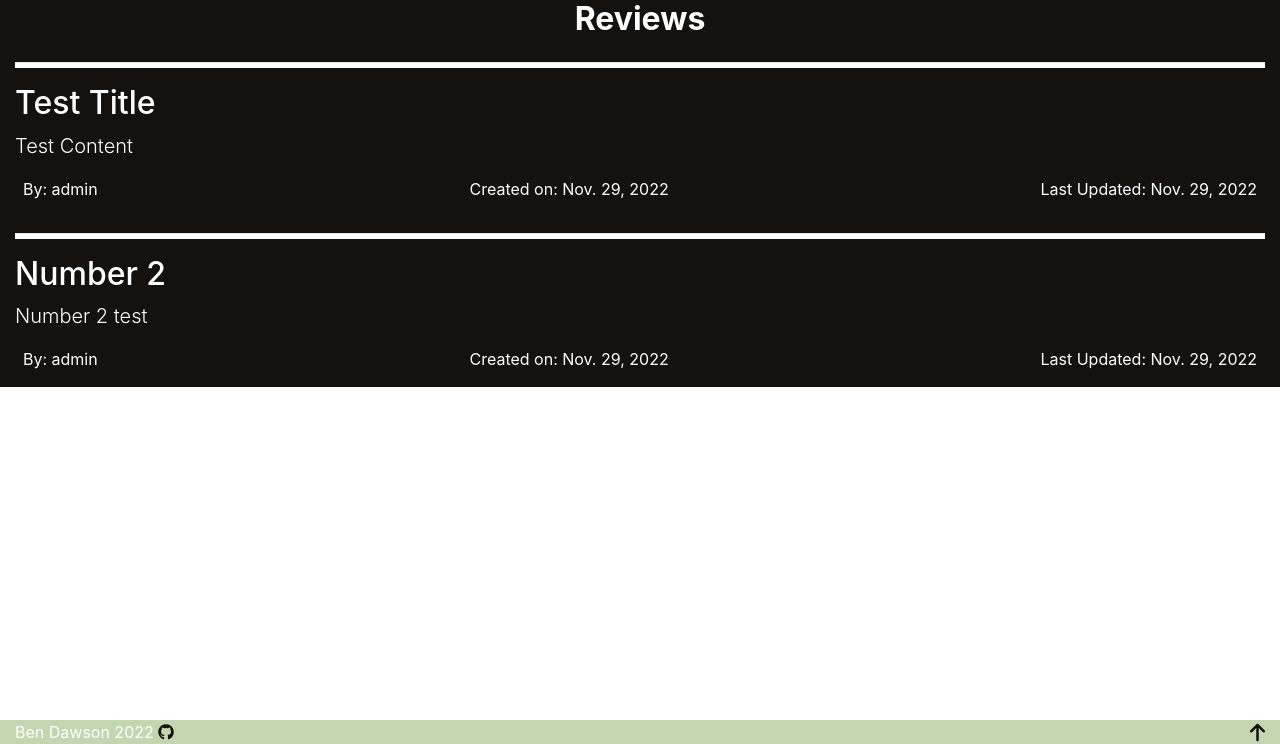
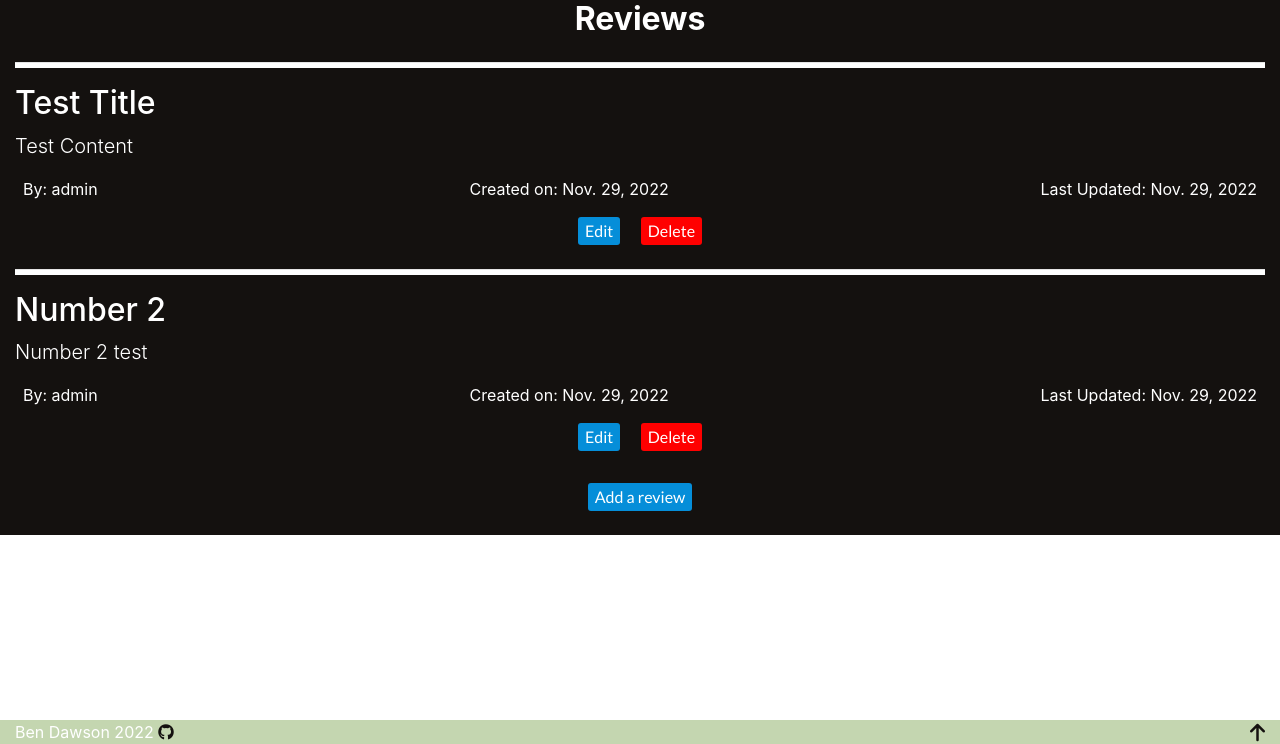
Before and after one commit to BenD2525/the_rescuers_p5, a Django app: page /reviews in a window 1280 px wide. Shown: the part 56-800 px from the top of the page. Run offline with Django 4.2, Linux system fonts and the light colour scheme; data comes from the database, SQL or seed files in the repository; both versions use the stored data as it was after the commit; some libraries are stand-ins or nearby versions.

Commit message:
Add views for editing and deleting reviews, add button for 'add a review' and add delete_review and edit_review templates

```diff
--- /dev/null
+++ b/home/templates/home/delete_review.html
@@ -0,0 +1,6 @@
+{% extends "base.html" %}
+{% load static %}
+
+{% block content %}
+<h1>Delete</h1>
+{% endblock %}
--- /dev/null
+++ b/home/templates/home/edit_review.html
@@ -0,0 +1,6 @@
+{% extends "base.html" %}
+{% load static %}
+
+{% block content %}
+<h1>Edit</h1>
+{% endblock %}
--- a/home/templates/home/index.html
+++ b/home/templates/home/index.html
@@ -76,7 +76,7 @@
                 <br>
                 Feel free to add your own review if you have bought something and your furry friend loves it!
             </p>
-            <a href="{% url 'reviews' %}">
+            <a href="{% url 'home:reviews' %}">
                 <button class="positive-button-lg">Reviews</button>
             </a>
         </div>
--- a/home/templates/home/reviews.html
+++ b/home/templates/home/reviews.html
@@ -19,16 +19,22 @@
                 <p>Created on: {{ review.created }}</p>
                 <p>Last Updated: {{ review.updated }}</p>
             </div>
-            {% if user.is_authenticated %}
+            <!-- Add user authentication if -->
             <div class="text-center">
-            <a href="" class="mx-2">
-                <button class="positive-button mb-2">Edit</button></a>
-            <a href="" class="mx-2 mb-2">
-                <button class="negative-button">Delete</button></a>
+                <a href="edit/{{ review.id }}" class="mx-2">
+                    <button class="positive-button mb-2">Edit</button></a>
+                <a href="delete/{{ review.id }}" class="mx-2 mb-2">
+                    <button class="negative-button">Delete</button></a>
             </div>
-            {% endif %}
         </div>
     </div>
     {% endfor %}
+    <div class="row">
+        <div class="col-sm-12 text-center py-4">
+            <a href="delete/{{ review.id }}">
+                <button class="positive-button-lg">Add a review</button>
+            </a>
+        </div>
+    </div>
 </div>
 {% endblock %}
--- a/home/urls.py
+++ b/home/urls.py
@@ -1,7 +1,12 @@
 from django.urls import path
 from . import views
+
+
+app_name = 'home'
 
 urlpatterns = [
     path('', views.home, name='home'),
     path('reviews', views.reviews, name='reviews'),
+    path('reviews/delete/<int:pk>', views.DeleteReview.as_view(), name='delete_review'),
+    path('reviews/edit/<int:pk>', views.EditReview.as_view(), name='edit_review'),
 ]
--- a/home/views.py
+++ b/home/views.py
@@ -1,4 +1,6 @@
 from django.shortcuts import render
+from django.urls import reverse_lazy
+from django.views.generic import UpdateView, DeleteView
 from .models import Reviews
 
 
@@ -28,3 +30,17 @@ def reviews(request):
         }
     print(serialized_reviews)
     return render(request, 'home/reviews.html', context)
+
+
+class DeleteReview(DeleteView):
+    '''View which allows the user to delete the selected review.'''
+    model = Reviews
+    template_name = 'delete_review.html'
+    success_url = reverse_lazy('reviews')
+
+
+class EditReview(UpdateView):
+    '''View which allows the user to edit the selected review.'''
+    model = Reviews
+    template_name = 'edit_review.html'
+    fields = ['title', 'content']
--- a/templates/base.html
+++ b/templates/base.html
@@ -63,7 +63,7 @@
       </div>
       <div class="col-md-2">
         <div class="text-center my-auto">
-          <a href="{% url 'home' %}">
+          <a href="{% url 'home:home' %}">
             <div><i class="fa-solid fa-cart-shopping fa-lg display-5"></i></div>
           </a>
         </div>
@@ -72,10 +72,10 @@
     <div class="row align-items-center">
       <div class="collapse navbar-collapse" id="n_bar">
         <ul class="nav navbar-nav ms-auto dropdown-list align-items-center">
-          <li class="nav-item"><a class="nav-link" href="{% url 'home' %}"><strong class="nav-text">Home</strong></a>
+          <li class="nav-item"><a class="nav-link" href="{% url 'home:home' %}"><strong class="nav-text">Home</strong></a>
           </li>
           {% if user.is_authenticated %}
-          <li class="nav-item"><a class="nav-link nav-text fixed-left" href="{% url 'home' %}"><strong
+          <li class="nav-item"><a class="nav-link nav-text fixed-left" href="{% url 'home:home' %}"><strong
                 class="nav-text">My
                 Account</strong></a>
           </li>
@@ -87,10 +87,10 @@
           <li class="nav-item"><a class="nav-link nav-text" href="{% url 'account_signup' %}"><strong
                 class="nav-text">Signup</strong></a></li>
           {% endif %}
-          <li class="nav-item list-inline-item"><a class="nav-link nav-text" href="{% url 'home' %}"><strong
+          <li class="nav-item list-inline-item"><a class="nav-link nav-text" href="{% url 'home:home' %}"><strong
                 class="nav-text">Products</strong></a>
           </li>
-          <li class="nav-item"><a class="nav-link nav-text" href="{% url 'reviews' %}"><strong
+          <li class="nav-item"><a class="nav-link nav-text" href="{% url 'home:reviews' %}"><strong
                 class="nav-text">Reviews</strong></a>
           </li>
         </ul>
```
Also changed, not shown: db.sqlite3, home/models.py (line endings or trailing spaces).
